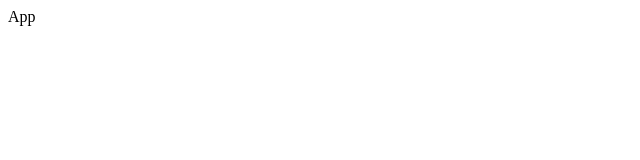
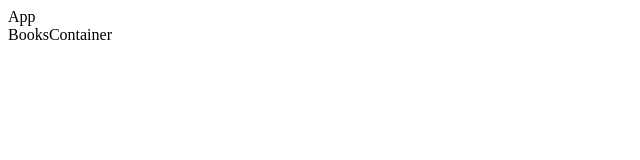
Before and after one commit to blitzparanoia/book-app-frontend, a React (Create React App) app: page / in a window 1280 px wide. Shown: the top 160 px of the page, without its empty margins (0-640 px from the left). Built offline with nearby package versions, Linux system fonts and the light colour scheme.

Commit message:
created a books container, added, imported and rendered it to the App.js

```diff
--- a/src/App.js
+++ b/src/App.js
@@ -1,6 +1,7 @@
 import React from 'react';
 import { connect } from 'react-redux'
 import { fetchBooks } from  './actions/fetchBooks'
+import BooksContainer from './containers/BooksContainer'
 
 
 class App extends React.Component {
@@ -13,6 +14,7 @@ class App extends React.Component {
   return (
     <div className="App">
       App
+      <BooksContainer/>
     </div>
   );
 }
--- /dev/null
+++ b/src/containers/BooksContainer.js
@@ -0,0 +1,20 @@
+import React from 'react'
+
+
+class BooksContainer extends React.Component {
+
+    render() {
+        return(
+            <div>
+                BooksContainer
+            </div>
+
+
+
+        )
+
+    }
+
+}
+
+export default BooksContainer
```
